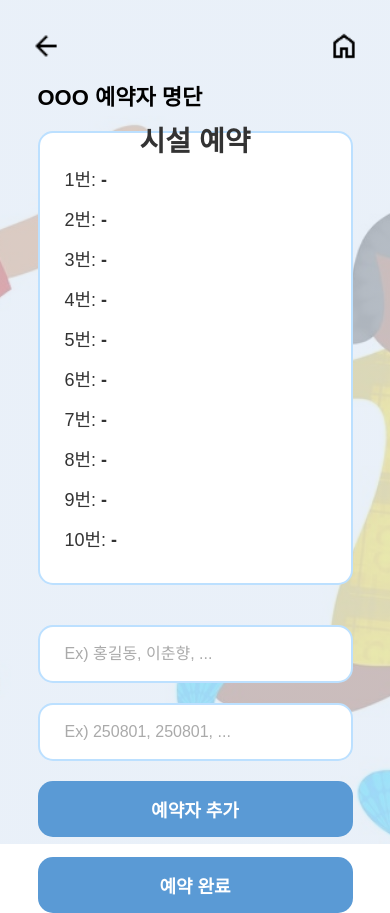
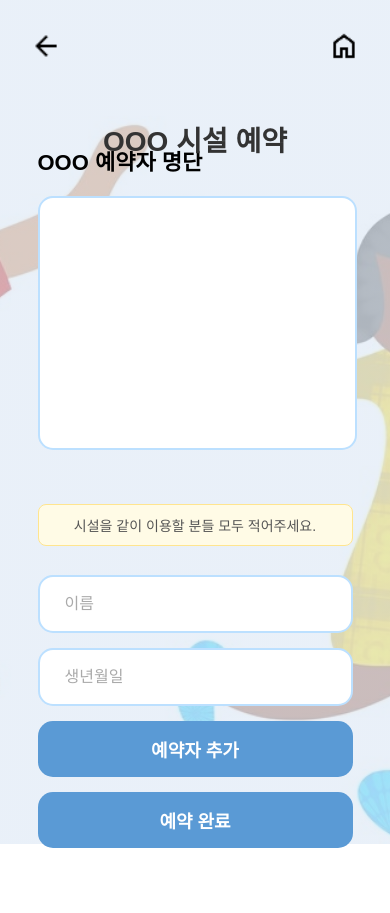
Before and after one commit to KNU-SingalProject/front, a React (Create React App) app in the folder kiosk/: page /reservation-details in a window 390 px wide. After the commit the page ends 848 px from the top, so only its background shows below. Built offline with nearby package versions, Linux system fonts and the light colour scheme.

Commit message:
Design: ReservationDetailsPage
errormodal 출력

```diff
--- a/kiosk/src/components/ErrorModal.js
+++ b/kiosk/src/components/ErrorModal.js
@@ -9,7 +9,6 @@ function ErrorModal({ message, onClose }) {
       <div className="error-modal-content">
         <p className="error-modal-title">오류</p>
         <p className="error-modal-message">{message}</p>
-        <p className="error-modal-message">데스크에 회원 요청 바랍니다.</p>
         <div className="modal-divider"></div>
         <button className="modal-button" onClick={onClose}>
           확인
--- a/kiosk/src/pages/ReservationDetailsPage.css
+++ b/kiosk/src/pages/ReservationDetailsPage.css
@@ -1,11 +1,10 @@
-/* src/pages/ReservationDetailsPage.css (수정된 코드) */
+/* src/pages/ReservationDetailsPage.css (동적 그리드 레이아웃 최종 버전 - 전체 코드) */
 
 .details-container {
     position: relative;
     justify-content: center;
     align-items: center;
   }
-
   .details-title {
     position: absolute;
     top: 80px;
@@ -13,12 +12,10 @@
     font-weight: bold;
     color: #333;
   }
-
   .details-content {
     display: flex;
     justify-content: center;
     align-items: flex-start;
-    /* ✨ 변경점: 좌우 섹션 사이의 가로 여백을 늘렸습니다. (50px -> 80px) */
     gap: 80px;
     width: 100%;
     max-width: 1000px;
@@ -28,36 +25,38 @@
   /* 왼쪽 섹션: 예약자 명단 */
   .reservist-list-section {
     width: 45%;
-    max-width: 400px;
+    max-width: 450px;
   }
-
   .reservist-list-section h2 {
     font-size: 22px;
     margin-bottom: 20px;
     text-align: left;
   }
 
-  .reservist-list {
-    list-style: none;
-    padding: 25px;
-    margin: 0;
+  .reservist-grid {
+    display: grid;
     border: 2px solid #bce0ff;
     background-color: white;
     border-radius: 15px;
-    height: 400px;
+    min-height: 250px;
+    width: 100%;
+    overflow: hidden; /* 테두리 밖으로 나가는 것 방지 */
+  }
+  .reservist-grid-0 { grid-template-columns: 1fr; }
+  .reservist-grid-1 { grid-template-columns: 1fr; }
+  .reservist-grid-2 { grid-template-columns: 1fr 1fr; }
+  .reservist-grid-3,
+  .reservist-grid-4 {
+    grid-template-columns: 1fr 1fr;
+    grid-template-rows: 1fr 1fr;
+  }
+  .reservist-card {
     display: flex;
-    flex-direction: column;
-    justify-content: space-around;
-    text-align: left;
-  }
-
-  .reservist-list li {
+    justify-content: center;
+    align-items: center;
     font-size: 18px;
-    color: #333;
-  }
-
-  .reservist-list li span {
-    font-weight: bold;
+    font-weight: 500;
+    border: 1px solid #e0eaff;
   }
 
   /* 오른쪽 섹션: 예약 폼 */
@@ -66,11 +65,18 @@
     max-width: 400px;
     display: flex;
     flex-direction: column;
-    gap: 20px;
-    /* ✨ 변경점: 예약 폼의 위치를 아래로 낮췄습니다. (60px -> 100px) */
-    margin-top: 100px;
+    gap: 15px;
+    margin-top: 60px;
   }
-
+  .form-guide {
+    font-size: 14px;
+    color: #555;
+    background-color: #fffbe6;
+    border: 1px solid #ffe58f;
+    border-radius: 8px;
+    padding: 10px 15px;
+    text-align: center;
+  }
   .details-input {
     width: 100%;
     padding: 18px 25px;
@@ -80,11 +86,7 @@
     font-size: 16px;
     box-sizing: border-box;
   }
-
-  .details-input::placeholder {
-    color: #aaa;
-  }
-
+  .details-input::placeholder { color: #aaa; }
   .details-btn {
     width: 100%;
     padding: 15px 20px;
@@ -96,61 +98,22 @@
     cursor: pointer;
     transition: background-color 0.3s;
   }
-
-  .details-btn.add {
-    background-color: #5a9ad5;
-  }
-
-  .details-btn.add:hover {
-    background-color: #4a8ac4;
-  }
-
-  .details-btn.complete {
-    background-color: #5a9ad5;
-  }
-
-  .details-btn.complete:hover {
-    background-color: #4a8ac4;
-  }
+  .details-btn.add { background-color: #5a9ad5; }
+  .details-btn.add:hover { background-color: #4a8ac4; }
+  .details-btn.complete { background-color: #5a9ad5; }
+  .details-btn.complete:hover { background-color: #4a8ac4; }
 
   /* 아이콘 버튼들 */
-  .back-button, .home-button {
-    position: absolute;
-    top: 30px;
-    z-index: 10;
-  }
-
+  .back-button, .home-button { position: absolute; top: 30px; z-index: 10; }
   .back-button { left: 30px; }
   .home-button { right: 30px; }
-
-  .back-icon, .home-icon {
-    width: 32px;
-    height: 32px;
-    cursor: pointer;
-    transition: opacity 0.2s;
-  }
-
-  .back-icon:hover, .home-icon:hover {
-    opacity: 0.7;
-  }
+  .back-icon, .home-icon { width: 32px; height: 32px; cursor: pointer; transition: opacity 0.2s; }
+  .back-icon:hover, .home-icon:hover { opacity: 0.7; }
 
   /* 반응형 */
   @media (max-width: 900px) {
-    .details-title {
-      top: 100px;
-    }
-    .details-content {
-      flex-direction: column;
-      align-items: center;
-      gap: 20px;
-      margin-top: 130px;
-    }
-    .reservist-list-section, .reservation-form-section {
-      width: 90%;
-      max-width: 450px;
-    }
-    .reservation-form-section {
-      /* 모바일에서는 상단 마진을 조금만 줍니다. */
-      margin-top: 20px;
-    }
+    .details-title { top: 100px; }
+    .details-content { flex-direction: column; align-items: center; gap: 20px; margin-top: 130px; }
+    .reservist-list-section, .reservation-form-section { width: 90%; max-width: 450px; }
+    .reservation-form-section { margin-top: 20px; }
   }
--- a/kiosk/src/pages/ReservationDetailsPage.js
+++ b/kiosk/src/pages/ReservationDetailsPage.js
@@ -1,88 +1,110 @@
-// src/pages/ReservationDetailsPage.js (전체 코드)
+// src/pages/ReservationDetailsPage.js (동적 그리드 레이아웃 최종 버전)
 
 import React, { useState } from 'react';
 import { Link, useLocation, useNavigate } from 'react-router-dom';
 import './ReservationDetailsPage.css';
-
 import backIcon from '../arrow_back.png';
 import homeIcon from '../home_icon.png';
+import ErrorModal from '../components/ErrorModal'; // ✨ 에러 모달 추가
+import SuccessModal from '../components/SuccessModal'; // ✨ 성공 모달 추가
 
 function ReservationDetailsPage() {
   const location = useLocation();
   const navigate = useNavigate();
-  // 이전 페이지에서 전달받은 시설 이름. 없을 경우 'OOO' 표시
   const facility = location.state?.facility || 'OOO';
 
-  // 상태 관리
-  const [reservists, setReservists] = useState([]); // 예약자 명단 배열
-  const [name, setName] = useState(''); // 이름 입력창
-  const [id, setId] = useState(''); // 번호 입력창
+  // --- 상태 관리 ---
+  const [reservists, setReservists] = useState([]);
+  const [name, setName] = useState('');
+  const [birth, setBirth] = useState(''); // id -> birth로 변경
 
-  // '예약자 추가' 버튼 클릭 시 실행될 함수
+  const [isErrorModalOpen, setIsErrorModalOpen] = useState(false);
+  const [errorMessage, setErrorMessage] = useState('');
+  const [isSuccessModalOpen, setIsSuccessModalOpen] = useState(false);
+  const [successMessage, setSuccessMessage] = useState('');
+
+  // --- 모달 함수 ---
+  const showErrorModal = (message) => { setErrorMessage(message); setIsErrorModalOpen(true); };
+  const closeErrorModal = () => { setIsErrorModalOpen(false); setErrorMessage(''); };
+  const showSuccessModal = (message) => { setSuccessMessage(message); setIsSuccessModalOpen(true); };
+  const closeModalAndNavigateHome = () => { setIsSuccessModalOpen(false); navigate('/'); };
+
+  // --- 함수 로직 ---
   const handleAddReservist = () => {
-    if (name.trim() === '' || id.trim() === '') {
-      alert('이름과 번호를 모두 입력해주세요.');
+    if (name.trim() === '' || birth.trim() === '') {
+      showErrorModal('이름과 생년월일을 모두 입력해주세요.');
       return;
     }
-    if (reservists.length >= 10) {
-      alert('예약자 명단이 가득 찼습니다.');
+    // ✨ 1. 최대 예약자 수를 4명으로 제한
+    if (reservists.length >= 4) {
+      showErrorModal('최대 4명까지만 추가할 수 있습니다.');
       return;
     }
-    setReservists([...reservists, { name, id }]);
-    setName(''); // 입력창 초기화
-    setId('');   // 입력창 초기화
+    setReservists([...reservists, { name, birth }]);
+    setName('');
+    setBirth('');
   };
 
-  // '예약 완료' 버튼 클릭 시 실행될 함수
   const handleCompleteReservation = () => {
     if (reservists.length === 0) {
-      alert('최소 한 명 이상의 예약자를 추가해야 합니다.');
+      showErrorModal('최소 한 명 이상의 예약자를 추가해야 합니다.');
       return;
     }
-    alert(`${facility} 예약이 완료되었습니다.`);
-    navigate('/'); // 홈으로 이동
+    // ✨ 실제로는 여기서 reservists 배열을 백엔드로 전송하는 로직이 들어갑니다.
+    // 예: await axios.post('/api/reservations', { facility, users: reservists });
+    showSuccessModal(`${facility} 예약이 완료되었습니다.`);
   };
 
+  // --- UI 렌더링 ---
   return (
     <div className="container details-container">
-      <Link to="/reservation" className="back-button">
-        <img src={backIcon} alt="뒤로가기" className="back-icon" />
-      </Link>
-      <Link to="/" className="home-button">
-        <img src={homeIcon} alt="홈으로" className="home-icon" />
-      </Link>
+      {isSuccessModalOpen && <SuccessModal name={successMessage} onClose={closeModalAndNavigateHome} />}
+      {isErrorModalOpen && <ErrorModal message={errorMessage} onClose={closeErrorModal} />}
 
-      <h1 className="details-title">시설 예약</h1>
+      <Link to="/reservation" className="back-button"> <img src={backIcon} alt="뒤로가기" className="back-icon" /> </Link>
+      <Link to="/" className="home-button"> <img src={homeIcon} alt="홈으로" className="home-icon" /> </Link>
+
+      {/* ✨ 2. 페이지 전체 제목을 "OOO 시설 예약"으로 변경 */}
+      <h1 className="details-title">{facility} 시설 예약</h1>
 
       <main className="details-content">
-        {/* 왼쪽 예약자 명단 */}
         <section className="reservist-list-section">
+          {/* ✨ 3. 예약자 명단 제목 변경 */}
           <h2>{facility} 예약자 명단</h2>
-          <ul className="reservist-list">
-            {Array.from({ length: 10 }).map((_, index) => (
-              <li key={index}>
-                {`${index + 1}번: `}
-                <span>{reservists[index] ? `${reservists[index].name} (${reservists[index].id})` : '-'}</span>
-              </li>
-            ))}
-          </ul>
+
+          {/* ✨ 4. 예약자 명단을 동적 그리드로 변경 */}
+          {/* reservists 배열의 길이에 따라 CSS 클래스를 동적으로 부여 (reservist-grid-1, reservist-grid-2 등) */}
+          <div className={`reservist-grid reservist-grid-${reservists.length}`}>
+            {reservists.length > 0 ? (
+              reservists.map((person, index) => (
+                <div key={index} className="reservist-card">
+                  {`${person.name} / ${person.birth}`}
+                </div>
+              ))
+            ) : (
+              // 예약자가 없을 때의 플레이스홀더
+              <div className="reservist-placeholder"></div>
+            )}
+          </div>
         </section>
 
-        {/* 오른쪽 예약 폼 */}
         <section className="reservation-form-section">
+          {/* ✨ 5. 안내 문구 추가 */}
+          <p className="form-guide">시설을 같이 이용할 분들 모두 적어주세요.</p>
           <input
             type="text"
-            placeholder="Ex) 홍길동, 이춘향, ..."
+            placeholder="이름"
             className="details-input"
             value={name}
             onChange={(e) => setName(e.target.value)}
           />
           <input
             type="text"
-            placeholder="Ex) 250801, 250801, ..."
+            placeholder="생년월일"
             className="details-input"
-            value={id}
-            onChange={(e) => setId(e.target.value)}
+            value={birth}
+            onChange={(e) => setBirth(e.target.value)}
+            maxLength="6" // 생년월일은 6자리로 제한
           />
           <button className="details-btn add" onClick={handleAddReservist}>예약자 추가</button>
           <button className="details-btn complete" onClick={handleCompleteReservation}>예약 완료</button>
```
